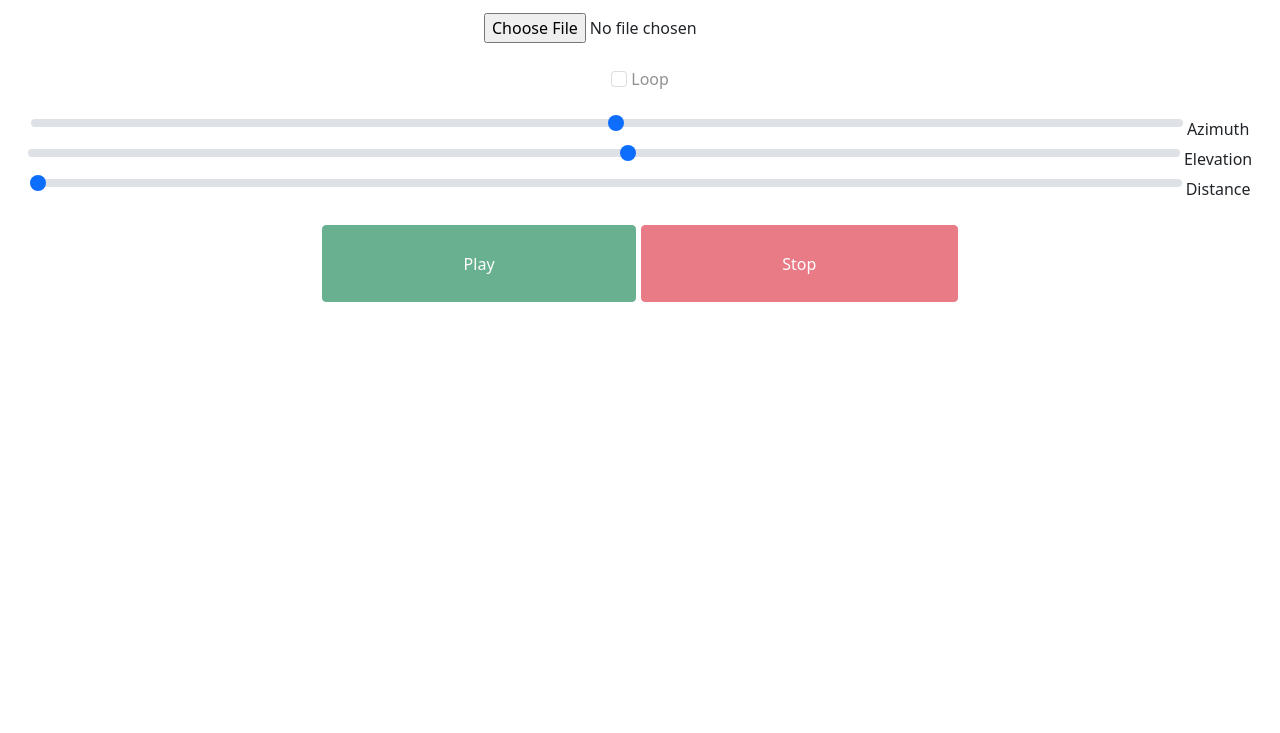
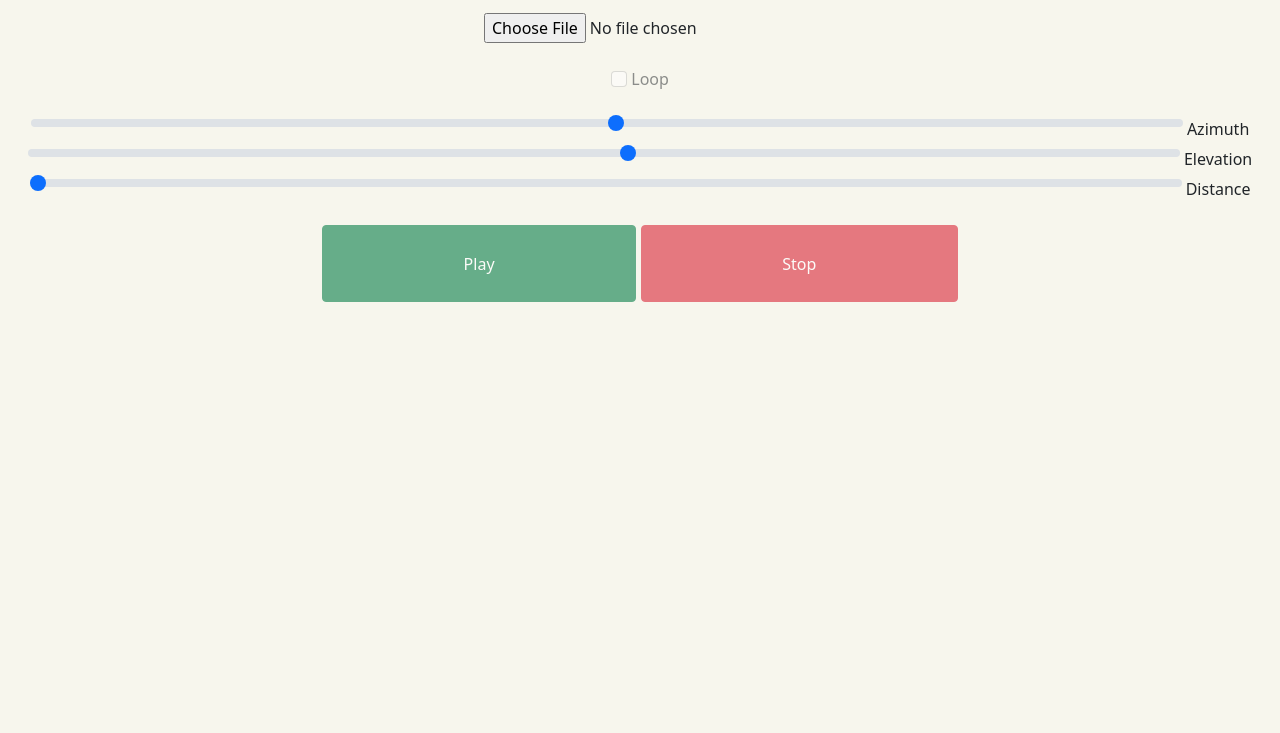
Before and after one commit to TheKangChen/web-binaural-panner, a website with bundled scripts: page public/index.html in a window 1280 px wide. Shown: the part 67-800 px from the top of the page. Built offline with nearby package versions, Linux system fonts and the light colour scheme; files whose address does not match are found by name.

Commit message:
Update body background color.

```diff
--- a/public/styles.css
+++ b/public/styles.css
@@ -1,5 +1,6 @@
 body {
     text-align: center;
+    background-color: #f7f6ed;
 }
 
 .controllers {
```
